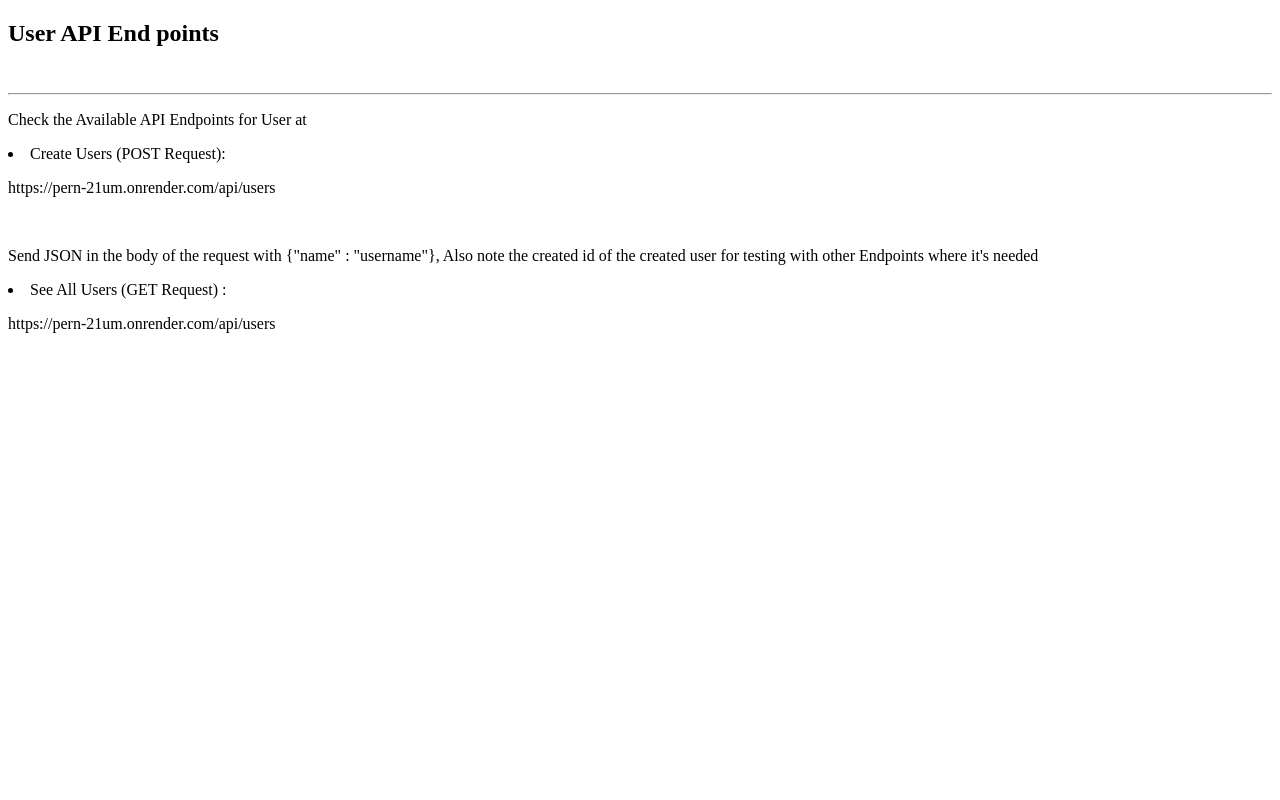
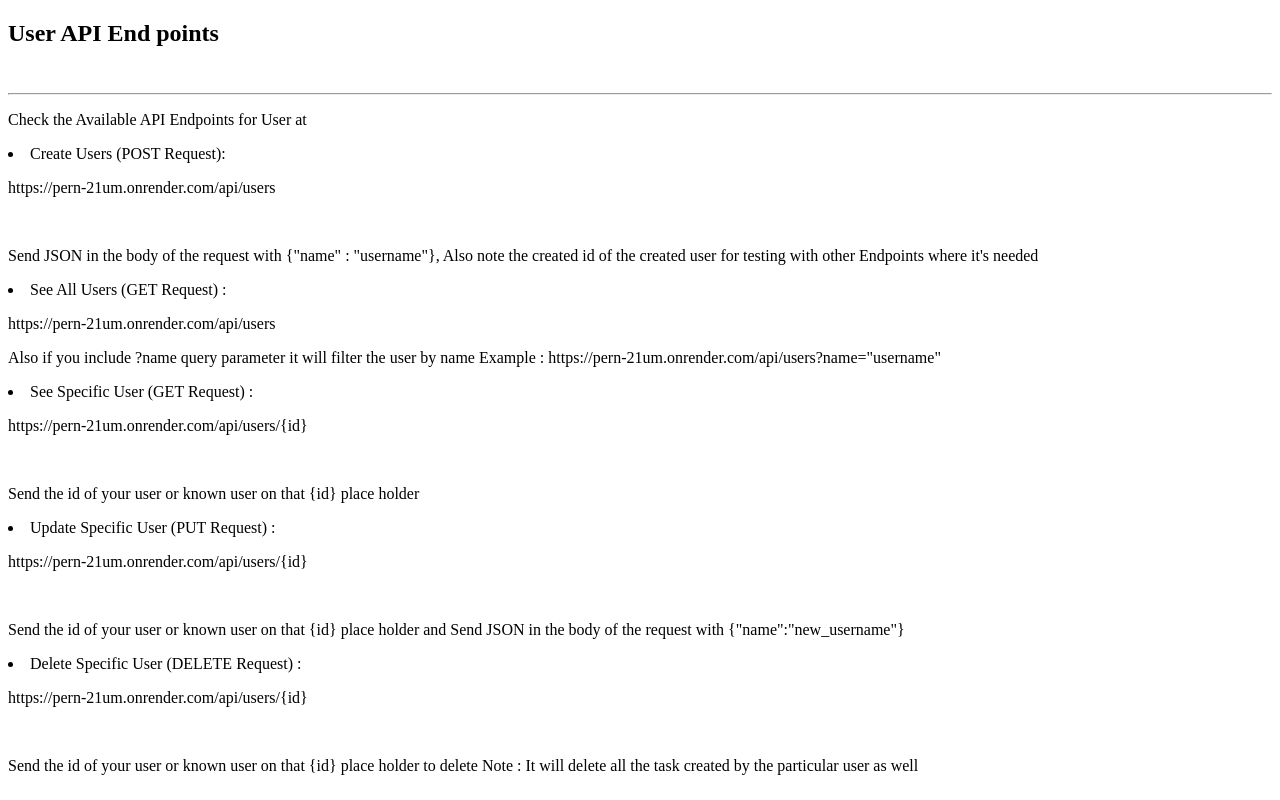
Before and after one commit to Sundar-600/Netlify, a plain HTML site: page public/users.html in a window 1280 px wide. Drawn offline with Linux system fonts and the light colour scheme.

Commit message:
feat: more functionality added to User

```diff
--- a/public/users.html
+++ b/public/users.html
@@ -20,6 +20,35 @@
 		</li>
 		<li>See All Users (GET Request) :
 			<p> https://pern-21um.onrender.com/api/users<p>
+			<p>
+				Also if you include ?name query parameter it will filter the user by name
+				Example :
+				https://pern-21um.onrender.com/api/users?name="username"
+			</p>
+		</li>
+		<li>See Specific User (GET Request) :
+			<p> https://pern-21um.onrender.com/api/users/{id}<p>
+			<br>
+			<p>
+				Send the id of your user or known user on that {id} place holder
+			</p>
+		</li>
+
+		<li>Update Specific User (PUT Request) :
+			<p> https://pern-21um.onrender.com/api/users/{id}<p>
+			<br>
+			<p>
+				Send the id of your user or known user on that {id} place holder
+				and Send JSON in the body of the request with {"name":"new_username"}
+			</p>
+		</li>
+
+		<li>Delete Specific User (DELETE Request) :
+			<p> https://pern-21um.onrender.com/api/users/{id}<p>
+			<br>
+			<p>
+				Send the id of your user or known user on that {id} place holder to delete Note : It will delete all the task created by the particular user as well
+			</p>
 		</li>
 	</p>
 </body>
```
Also changed, not shown: public/tasks.html (+10 -0 lines).
